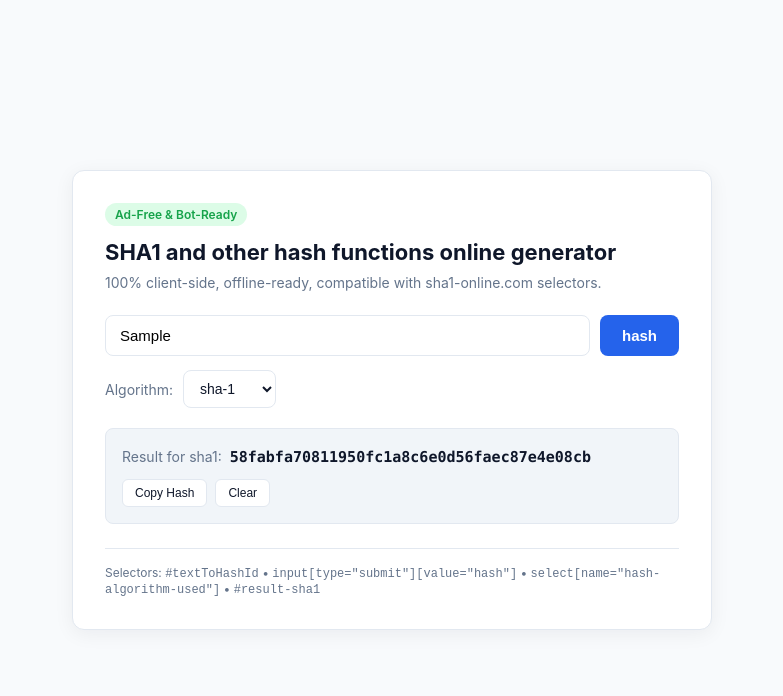
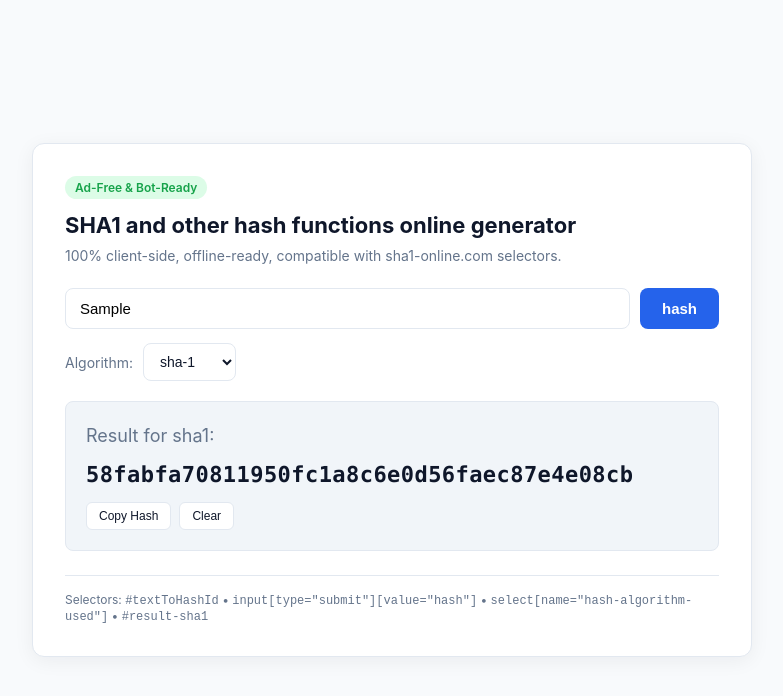
Before and after one commit to rofthanakrit-maker/sha1-local, a plain HTML site: page index.html in a window 1280 px wide. Both pictures are taken after typing "Sample" into the empty fields and a click on the input "hash". Shown: the whole page, without its empty margins (248-1031 px from the left). Drawn offline with Linux system fonts and the light colour scheme.

Commit message:
style: enlarge hash result display

```diff
--- a/index.html
+++ b/index.html
@@ -35,7 +35,7 @@
 
     #sha1-title {
       width: 100%;
-      max-width: 640px;
+      max-width: 720px;
       background: var(--surface);
       border: 1px solid var(--border);
       border-radius: 12px;
@@ -132,7 +132,7 @@
 
     #result-container {
       margin-top: 20px;
-      padding: 16px;
+      padding: 20px;
       background: var(--result-bg);
       border: 1px solid var(--border);
       border-radius: 8px;
@@ -145,16 +145,19 @@
 
     #result-container p {
       margin: 0;
-      font-size: 14px;
+      font-size: 18px;
       color: var(--muted);
       word-break: break-all;
       line-height: 1.6;
     }
 
     #result-sha1 {
+      display: inline-block;
+      margin-top: 6px;
       font-family: ui-monospace, SFMono-Regular, Menlo, Monaco, Consolas, monospace;
-      font-size: 15px;
-      font-weight: 600;
+      font-size: 22px;
+      font-weight: 700;
+      letter-spacing: 0.02em;
       color: var(--text);
       user-select: all;
     }
```
